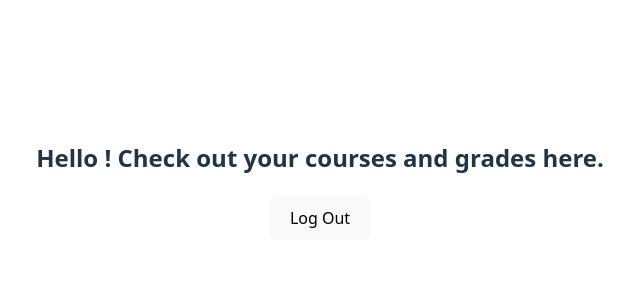
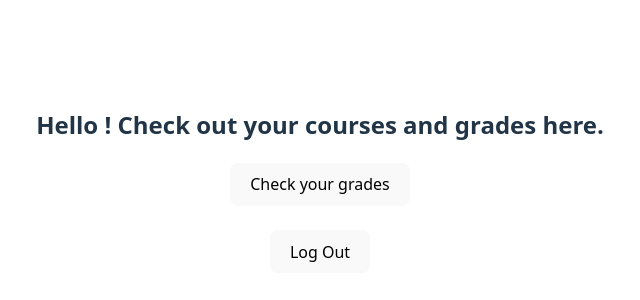
Before and after one commit to Eren4/pusula-student-automation-system, a React (Vite) app in the folder front-end/student-frontend/: page /student-dashboard in a window 1280 px wide. Shown: the part 220-520 px from the top of the page, without its empty margins (320-960 px from the left). Built offline with nearby package versions, Linux system fonts and the light colour scheme.

Commit message:
Create StudentGradeList skeleton

```diff
--- a/front-end/student-frontend/src/components/StudentDashboard.tsx
+++ b/front-end/student-frontend/src/components/StudentDashboard.tsx
@@ -2,8 +2,6 @@
 
 function StudentDashboard() {
   const navigate = useNavigate();
-  const studentId = sessionStorage.getItem("id");
-  const studentEmail = sessionStorage.getItem("email");
   const studentName = sessionStorage.getItem("name");
   const studentSurname = sessionStorage.getItem("surname");
 
@@ -11,6 +9,10 @@
     <div>
       <h2>Hello {studentName} {studentSurname}! Check out your courses and grades here.</h2>
 
+      <button type="button" onClick={() => {navigate("/student-grade-list")}}>Check your grades</button>
+
+      <br/><br/>
+
       <button type="button" onClick={() => {sessionStorage.clear(); navigate("/login")}}>Log Out</button>
     </div>
   );
```
Also changed, not shown: front-end/student-frontend/src/components/StudentGradeList.tsx (added, +8 -0 lines), 2 other files (tests, documents, lock files or other folders).
